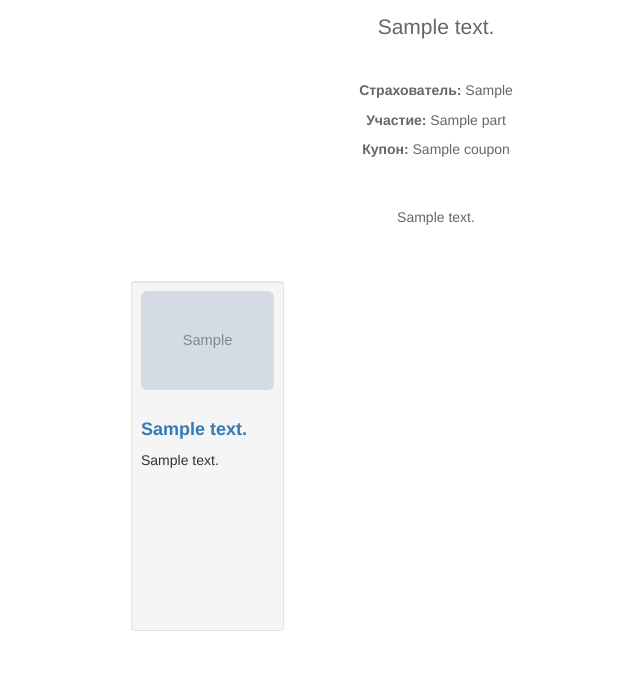
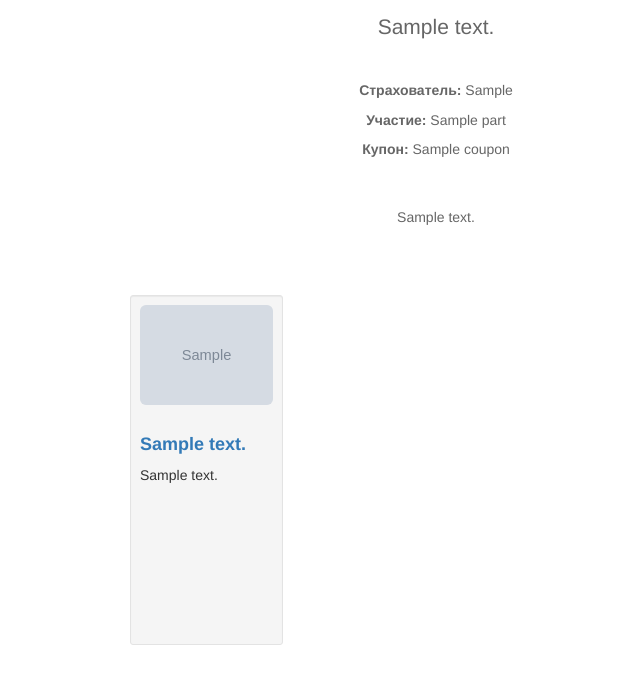
Before and after one commit to mt-christo/ej, a Django app: template antontest/story/templates/story/allproducts.html in a window 1280 px wide. Shown: the part 71-755 px from the top of the page, without its empty margins (204-844 px from the left). Run offline with Django 3.2, Linux system fonts and the light colour scheme; the template is opened without the code that fills it: most values are stand-ins (such as "Sample title", 1, 10 or a date in 2020); grey boxes marked "Sample" are stand-in pictures; some libraries are stand-ins or nearby versions.

Commit message:
Update allproducts.html

```diff
--- a/antontest/story/templates/story/allproducts.html
+++ b/antontest/story/templates/story/allproducts.html
@@ -38,7 +38,7 @@
 </center>
 
 <br>
-<div class="container" style="width:50%">
+<div class="container" style="width:50%;padding:1em">
 
   {% for product in products %}
   <div class="well well-sm" style="display:inline-block;width:25%;height:25em;vertical-align:top">
```
